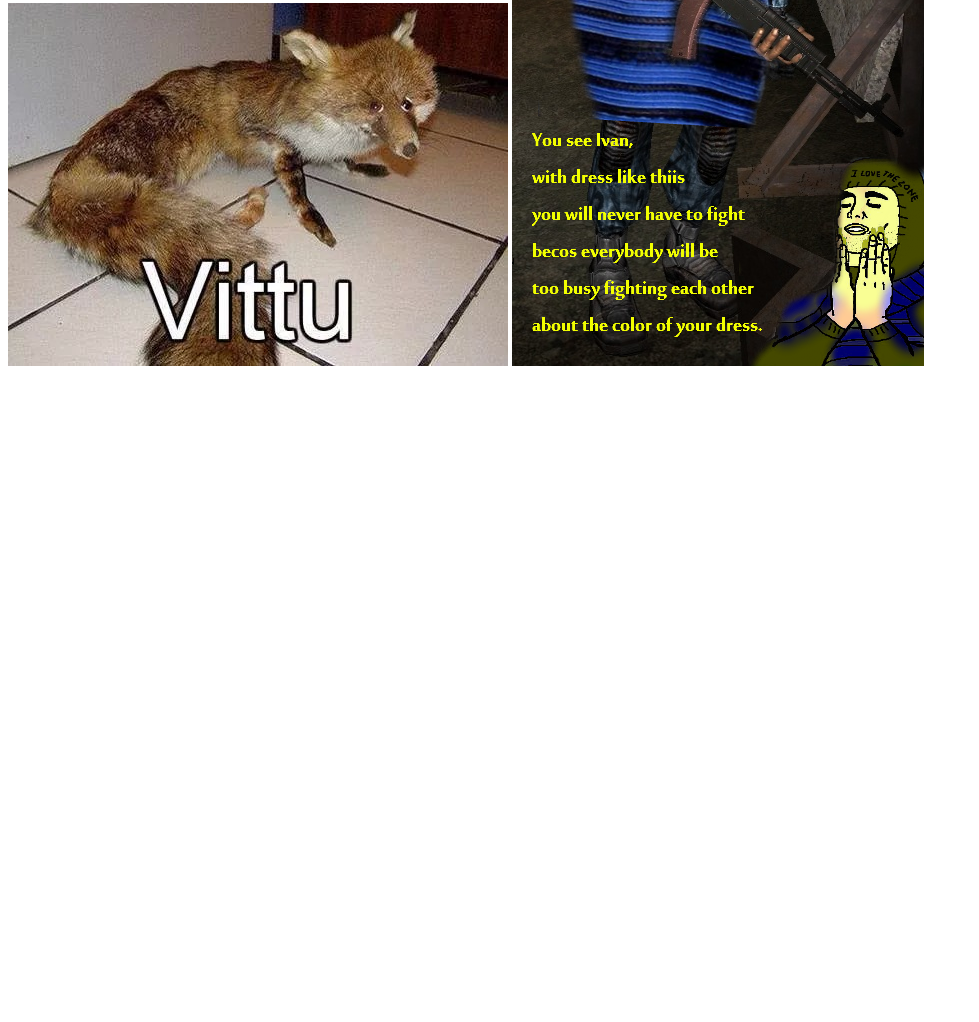
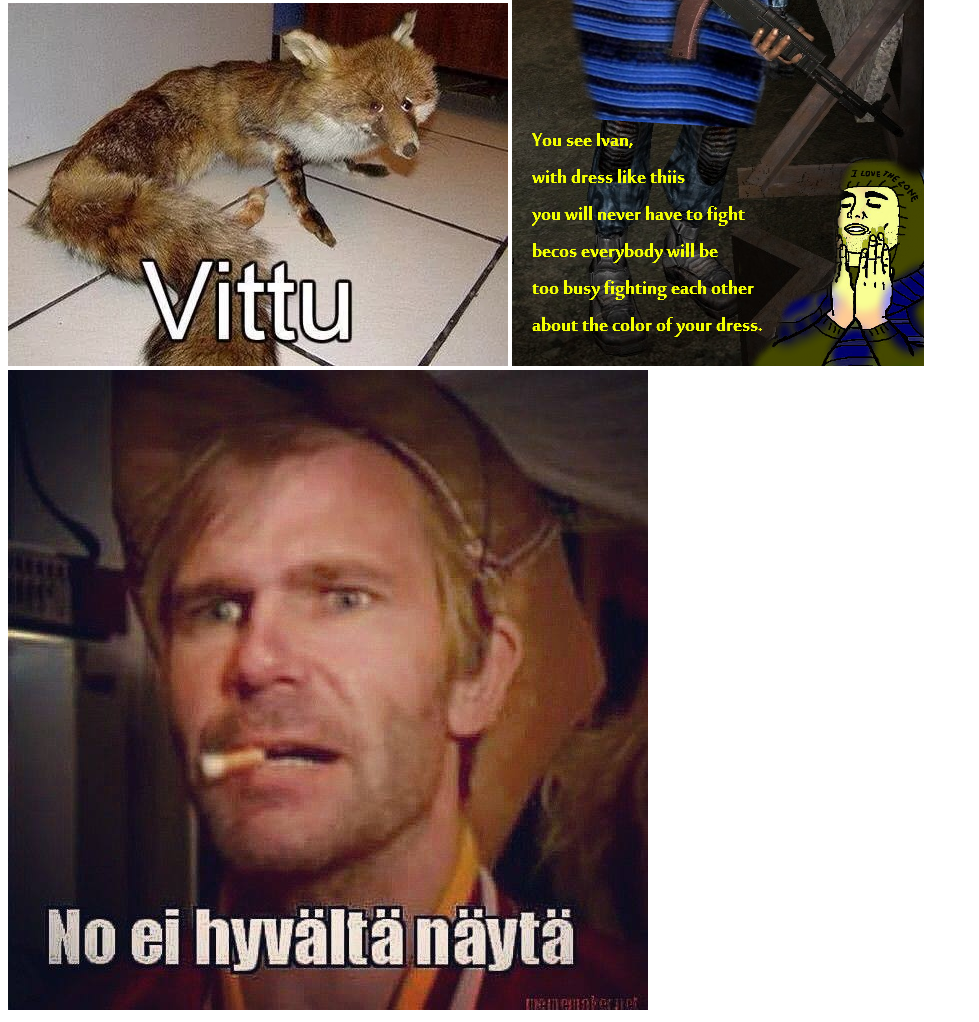
Before and after one commit to FrozenDefender/tehtava, a plain HTML site: page index.html in a window 1280 px wide. Shown: the part 402-1424 px from the top of the page, without its empty margins (0-979 px from the left). Before the commit the page ends 800 px from the top, so only its background shows below. Drawn offline with Linux system fonts and the light colour scheme.

Commit message:
Toinen tärkee päivitys

```diff
--- a/index.html
+++ b/index.html
@@ -4,5 +4,6 @@
 <body>
     <img src="kettu.jpg" alt="null">
     <img src="FrrozenGrafix.png" alt="null">
+	<img src="ilme.jpg" alt="null">
 </body>
 </html>
```
Also changed, not shown: ilme.jpg (added).
